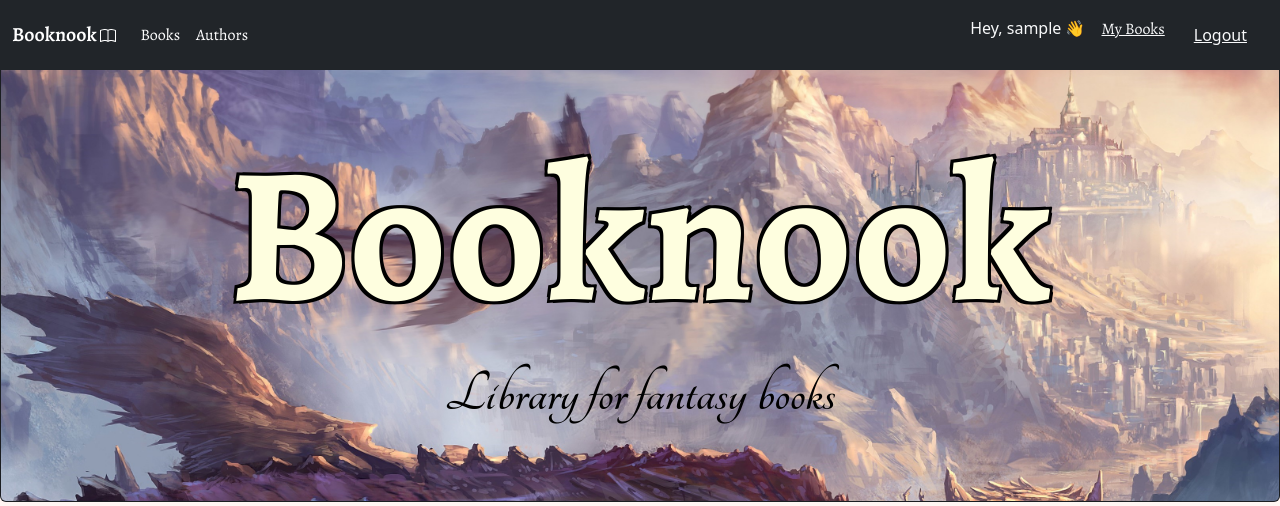
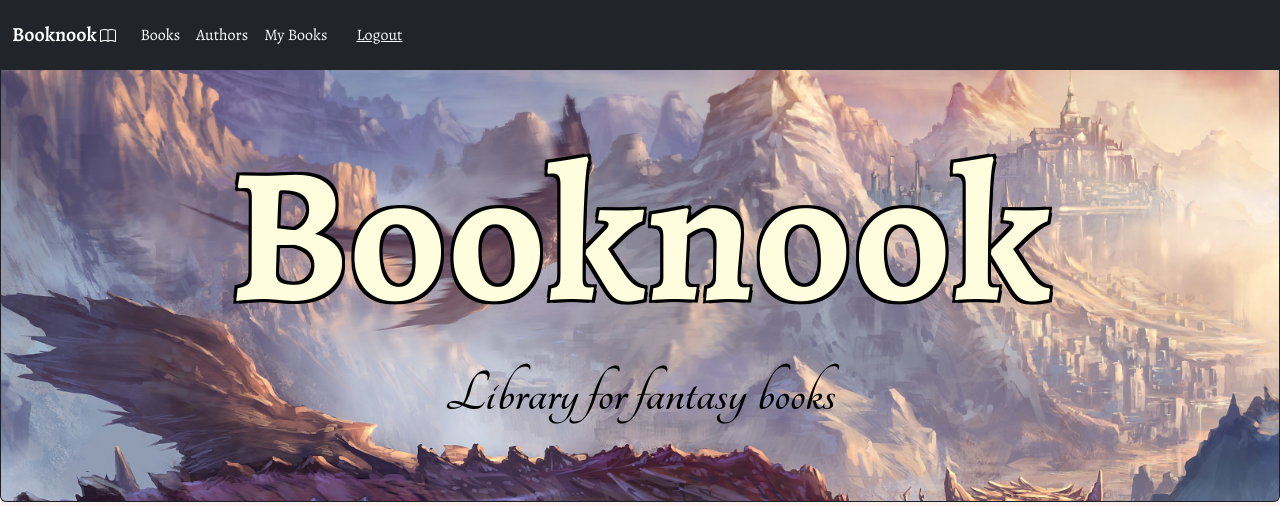
Before and after one commit to gabrielrowan/booknook_library, a Django app: page /authors/ in a window 1280 px wide. Shown: the top 506 px of the page. Run offline with Django 5.2, Linux system fonts and the light colour scheme; the visitor is signed in with stand-in values (Sample User, id 1); data that the repository does not hold is empty; some web fonts are replaced.

Commit message:
getting there with the navbar

```diff
--- a/booknook/library/templates/navbar.html
+++ b/booknook/library/templates/navbar.html
@@ -11,26 +11,25 @@
             aria-controls="navbarNavAltMarkup" aria-expanded="false" aria-label="Toggle navigation">
             <span class="navbar-toggler-icon"></span>
         </button>
-        <div class="collapse navbar-collapse d-flex justify-content-between" id="navbarNavAltMarkup">
-            <div class="navbar-nav">
-                <a class="nav-link text-white" aria-current="page" href="{% url 'books' %}">Books</a>
-                <a class="nav-link text-white" href="{% url 'authors' %}">Authors</a>
-            </div>
-            <div>
-                <ul class="navbar-nav">
-                {% if user.is_authenticated %}
-                    <li class="nav-link text-light">Hey, {{ user.get_username }} &#128075</li>
-                    <li class="nav-link"><a class="link-light" href="{% url 'borrowed-books' %}">My Books</a></li>
-                    <li class="nav-link">
+        <div class="collapse navbar-collapse" id="navbarNavAltMarkup">
+            <div class="navbar-nav d-flex justify-content-between">
+                <div class="d-flex align-items-center">
+                    <a class="nav-link text-white" aria-current="page" href="{% url 'books' %}">Books</a>
+                    <a class="nav-link text-white" href="{% url 'authors' %}">Authors</a>
+                </div>
+                <div class="d-flex align-items-center">
+                    {% if user.is_authenticated %}
+                    <a class="nav-link link-light" href="{% url 'borrowed-books' %}">My Books</a>
+                    <a class="nav-link">
                         <form id="logout-form" method="post" action="{% url 'logout' %}">
                           {% csrf_token %}
                           <button type="submit" class="btn btn-link link-light">Logout</button>
                         </form>
-                      </li>
+                    </a>
                 {% else %}
-                    <li class="nav-link"><a class="link-light" href="{% url 'login' %}?next={{ request.path }}">Login</a></li>
+                    <a class="nav-link"><a class="link-light" href="{% url 'login' %}?next={{ request.path }}">Login</a>
                 {% endif %}
-                </ul>
+                </div>
             </div>
         </div>
     </div>
```
